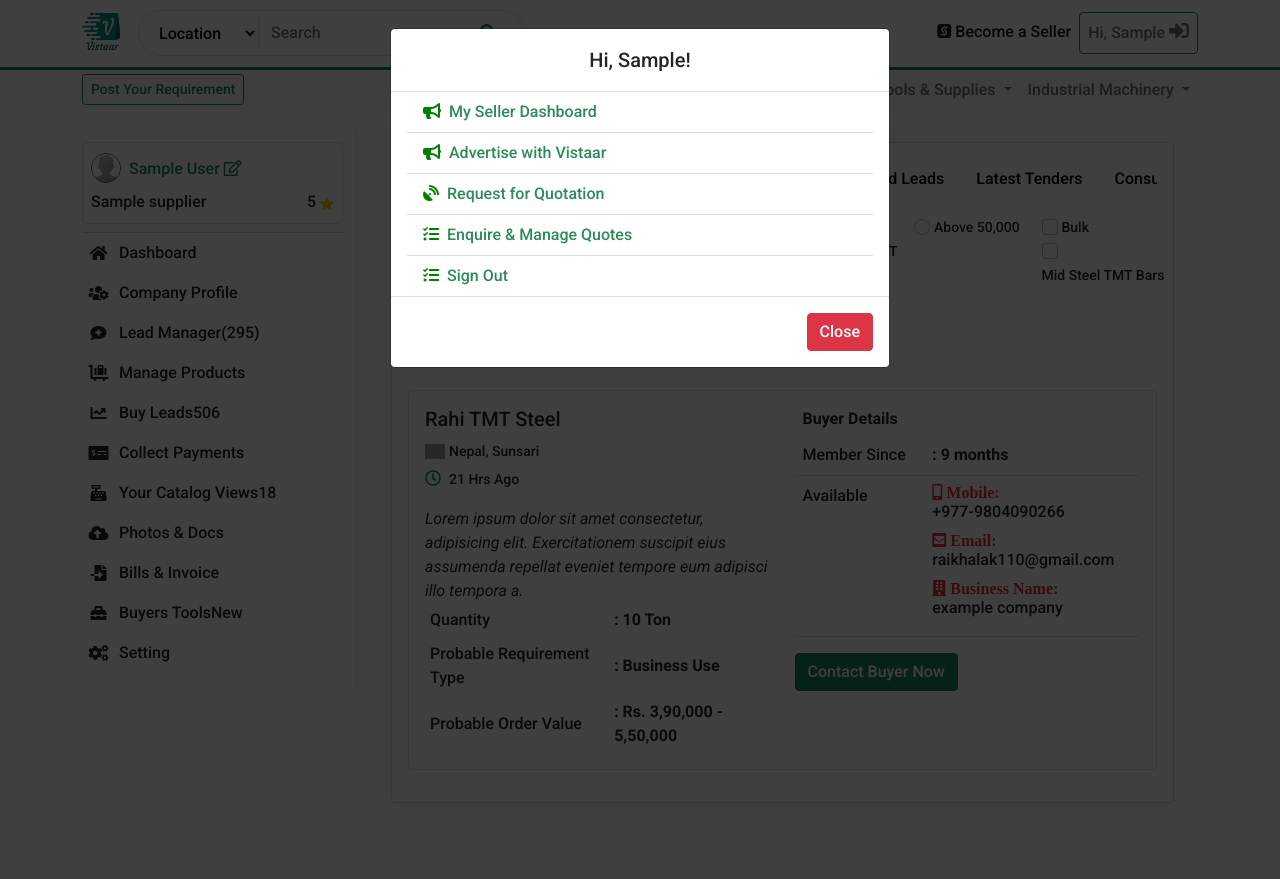
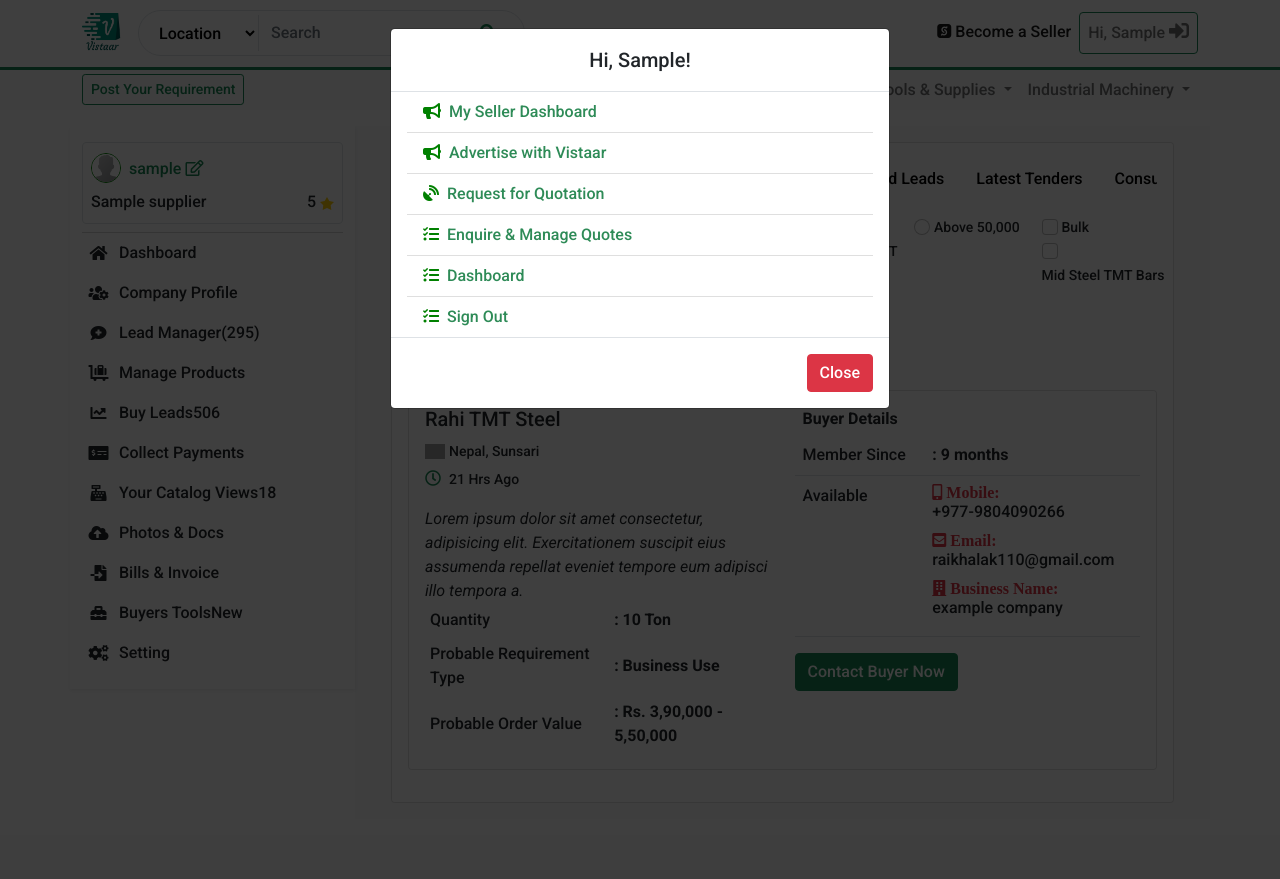
Before and after one commit to soft-craft/bighub, a Django app: page /account/buy_leads/ in a window 1280 px wide, after a click that opens the changed part. Run offline with Django 3.2, Linux system fonts and the light colour scheme; a user stored in the database is signed in; tables that the repository leaves empty hold one stand-in row (values such as "Sample post"); some libraries are stand-ins or nearby versions; grey boxes are pictures that could not be loaded.

Commit message:
Handled Dashboard Rendering

```diff
--- a/account/views.py
+++ b/account/views.py
@@ -1,7 +1,9 @@
 from django.shortcuts import redirect, render
 from django.contrib import messages
 from django.shortcuts import render
+from django.contrib.auth.models import User
 from django.contrib.auth import authenticate, login
+from django.shortcuts import get_object_or_404
 from .forms import UserRegistrationForm, UserEditForm, ProfileEditForm, RetailerForm, SupplierForm
 from django.contrib.auth.decorators import login_required
 from .models import *
@@ -11,21 +13,36 @@
 
 def register(request):
     if request.method == 'POST':
-        user_form = UserRegistrationForm(request.POST)
-        if user_form.is_valid():
-            # Create a new user object but avoid saving it yet
-            new_user = user_form.save(commit=False)
-            # Set the chosen password
-            new_user.set_password(user_form.cleaned_data['password'])
-            # Save the User object
-            new_user.save()
-            # Create the user profile
-            Profile.objects.create(user=new_user)
+        first_name = request.POST['first_name']
+        last_name  = request.POST['last_name']
+        username  = request.POST['username']
+        email  = request.POST['email']
+        password  = request.POST['password']
+        confirm_password  = request.POST['confirm_password']
 
-            return render(request, 'account/register_done.html',{'new_user': new_user})
+        if password == confirm_password:
+            if User.objects.filter(username=username).exists():
+                messages.error(request, 'Username is already taken. Try a different one!')
+                return redirect('register')
+            elif User.objects.filter(email=email).exists():
+                messages.error(request, 'Email already registered!')
+                return redirect('register')
+            else:
+                user = User.objects.create_user(
+                    first_name=first_name,
+                    last_name=last_name,
+                    username=username,
+                    email=email,
+                    password=password
+                )
+                user.save()
+                messages.success(request, 'Your account has been created. Login to continue!')
+                return redirect('login')
+        else:
+            messages.error(request, 'Password fields do not match!')
+            return redirect('register')
     else:
-        user_form = UserRegistrationForm()
-    return render(request,'account/register.html',{'user_form': user_form})
+        return render(request,'account/register.html')
 
 
 def user_login(request):
@@ -51,7 +68,10 @@
 @login_required
 def dashboard(request):
     current_profile = request.user.profile
-    current_supplier = Supplier.objects.get(user=request.user)
+    try:
+        current_supplier = Supplier.objects.get(user=request.user)
+    except Supplier.DoesNotExist:
+        current_supplier = None
 
     latest_buyleads = Primary_leads.objects.filter(seller = current_supplier)[:3]
     all_buyleads_count = Primary_leads.objects.filter(seller=current_supplier).count()
@@ -62,14 +82,18 @@
     print(request.get_full_path())
     return render(request,
                 'dashboard/dashboard.html',
-                {'section': 'dashboard','current_profile': current_profile,'current_supplier':current_supplier,'leads':latest_buyleads,'leads_count':all_buyleads_count, 'mboxes':latest_mbox,'mboxes_count':all_mbox_count})
+                {'section': 'dashboard','current_profile': current_profile,
+                'current_supplier':current_supplier,'leads':latest_buyleads,'leads_count':all_buyleads_count, 'mboxes':latest_mbox,'mboxes_count':all_mbox_count})
 
 
 @login_required
 def company_profile(request):
 
     current_profile = request.user.profile
-    current_supplier = Supplier.objects.get(user=request.user)
+    try:
+        current_supplier = Supplier.objects.get(user=request.user)
+    except Supplier.DoesNotExist:
+        current_supplier = None
 
     return render(request,
                 'dashboard/company_profile.html',
@@ -79,7 +103,10 @@
 def lead_manager(request):
 
     current_profile = request.user.profile
-    current_supplier = Supplier.objects.get(user=request.user)
+    try:
+        current_supplier = Supplier.objects.get(user=request.user)
+    except Supplier.DoesNotExist:
+        current_supplier = None
 
     sent_messages = Lead_messages.objects.filter()
 
@@ -91,7 +118,10 @@
 def manage_products(request):
 
     current_profile = request.user.profile
-    current_supplier = Supplier.objects.get(user=request.user)
+    try:
+        current_supplier = Supplier.objects.get(user=request.user)
+    except Supplier.DoesNotExist:
+        current_supplier = None
 
     return render(request,
                 'dashboard/manage_products.html',
@@ -101,7 +131,10 @@
 def buy_leads(request):
 
     current_profile = request.user.profile
-    current_supplier = Supplier.objects.get(user=request.user)
+    try:
+        current_supplier = Supplier.objects.get(user=request.user)
+    except Supplier.DoesNotExist:
+        current_supplier = None
 
     return render(request,
                 'dashboard/buy_leads.html',
@@ -112,7 +145,10 @@
 def collect_payments(request):
 
     current_profile = request.user.profile
-    current_supplier = Supplier.objects.get(user=request.user)
+    try:
+        current_supplier = Supplier.objects.get(user=request.user)
+    except Supplier.DoesNotExist:
+        current_supplier = None
 
     return render(request,
                 'dashboard/collect_payments.html',
@@ -122,7 +158,10 @@
 def catalog_view(request):
 
     current_profile = request.user.profile
-    current_supplier = Supplier.objects.get(user=request.user)
+    try:
+        current_supplier = Supplier.objects.get(user=request.user)
+    except Supplier.DoesNotExist:
+        current_supplier = None
 
     return render(request,
                 'dashboard/catalog_view.html',
@@ -132,7 +171,10 @@
 def photos_docs(request):
 
     current_profile = request.user.profile
-    current_supplier = Supplier.objects.get(user=request.user)
+    try:
+        current_supplier = Supplier.objects.get(user=request.user)
+    except Supplier.DoesNotExist:
+        current_supplier = None
 
     return render(request,
                 'dashboard/photos&docs.html',
@@ -143,7 +185,10 @@
 def bills_invoice(request):
 
     current_profile = request.user.profile
-    current_supplier = Supplier.objects.get(user=request.user)
+    try:
+        current_supplier = Supplier.objects.get(user=request.user)
+    except Supplier.DoesNotExist:
+        current_supplier = None
 
     return render(request,
                 'dashboard/bill&invoice.html',
@@ -154,7 +199,10 @@
 def buyer_tools(request):
 
     current_profile = request.user.profile
-    current_supplier = Supplier.objects.get(user=request.user)
+    try:
+        current_supplier = Supplier.objects.get(user=request.user)
+    except Supplier.DoesNotExist:
+        current_supplier = None
 
     return render(request,
                 'dashboard/buyer_tools.html',
@@ -165,7 +213,10 @@
 def settings(request):
 
     current_profile = request.user.profile
-    current_supplier = Supplier.objects.get(user=request.user)
+    try:
+        current_supplier = Supplier.objects.get(user=request.user)
+    except Supplier.DoesNotExist:
+        current_supplier = None
 
     return render(request,
                 'dashboard/settings.html',
--- a/retailers/models.py
+++ b/retailers/models.py
@@ -1,6 +1,6 @@
 from django.db import models
 from django.conf import settings
-
+from django.contrib.auth.models import User
 
 # Create your models here.
 
@@ -20,7 +20,7 @@
 class Retailer(models.Model):
 
 
-    user = models.OneToOneField(settings.AUTH_USER_MODEL,on_delete=models.CASCADE)
+    user = models.OneToOneField(User,on_delete=models.CASCADE)
 
     shop_name = models.CharField(max_length=250, null=False,blank=False)
     proprietor = models.CharField(max_length=50)
--- a/suppliers/models.py
+++ b/suppliers/models.py
@@ -1,5 +1,6 @@
 from django.db import models
 from django.conf import settings
+from django.contrib.auth.models import User
 
 
 # Create your models here.
@@ -17,7 +18,7 @@
 
 class Supplier(models.Model):
 
-    user = models.OneToOneField(settings.AUTH_USER_MODEL,on_delete=models.CASCADE)
+    user = models.OneToOneField(User,on_delete=models.CASCADE)
     name = models.CharField(max_length=50)
     state = models.CharField(max_length=50,choices=STATES)
     city = models.CharField(max_length=20)
--- a/templates/base.html
+++ b/templates/base.html
@@ -177,6 +177,11 @@
                                 </a>
                             </li>
                             {% if request.user.is_authenticated %}
+                            <li class="list-group-item">
+                                <a href="{% url "dashboard" %}" class="text-decoration-none">
+                                    <i class="fas fa-tasks"></i><span class="ms-2">Dashboard</span>
+                                </a>
+                            </li>
                             <li class="list-group-item">
                                 <a href="{% url "logout" %}" class="text-decoration-none">
                                     <i class="fas fa-tasks"></i><span class="ms-2">Sign Out</span>
--- a/templates/dashboard/sidebar.html
+++ b/templates/dashboard/sidebar.html
@@ -1,6 +1,6 @@
 {% load static %}
 
-<div class="col-3 h-100 shadow-sm py-3 sticky-top" style="top: 20px;">
+<div class="col-3 h-100 shadow-sm py-3 sticky-top" style="top: 20px; z-index: 0;">
     <div class="mb-2 p-2 dashboard-profile border border-lg-1 rounded">
         <div class="d-flex align-items-center flex-column text-center flex-lg-row">
             <img src="{% static "image/admin.png" %}" class="rounded-circle"
@@ -25,7 +25,7 @@
 
     </div>
     <ul class="list-group dashboard-item">
-        <a href="dashboard.html" class="text-decoration-none">
+        <a href="{% url 'dashboard' %}" class="text-decoration-none">
             <li class="list-group-item py-2 px-1">
                 <div class="d-flex flex-column text-center text-lg-start flex-lg-row align-items-center">
                     <div class="d-flex justify-content-center me-lg-2" style="width: 25px;">
@@ -35,7 +35,7 @@
                 </div>
             </li>
         </a>
-        <a href="company-profile.html" class="text-decoration-none">
+        <a href="{% url 'company_profile' %}" class="text-decoration-none">
             <li
                 class="list-group-item py-2 px-1 d-flex align-items-center flex-column text-center text-lg-start flex-lg-row">
                 <div class="d-flex justify-content-center me-lg-2" style="width: 25px;">
@@ -44,7 +44,7 @@
                 Company Profile
             </li>
         </a>
-        <a href="lead_manager.html" class="text-decoration-none">
+        <a href="{% url 'lead_manager' %}" class="text-decoration-none">
             <li
                 class="list-group-item py-2 px-1 d-flex align-items-center flex-column text-center text-lg-start flex-lg-row">
                 <div class="d-flex justify-content-center me-lg-2" style="width: 25px;">
@@ -53,7 +53,7 @@
                 Lead Manager <span class="d-none d-lg-block"> (295)</span>
             </li>
         </a>
-        <a href="manage_product.html" class="text-decoration-none">
+        <a href="{% url 'manage_products' %}" class="text-decoration-none">
             <li
                 class="list-group-item py-2 px-1 d-flex align-items-center flex-column text-center text-lg-start flex-lg-row">
                 <div class="d-flex justify-content-center me-lg-2" style="width: 25px;">
@@ -62,7 +62,7 @@
                 Manage Products
             </li>
         </a>
-        <a href="buy_lead.html" class="text-decoration-none">
+        <a href="{% url 'buy_leads' %}" class="text-decoration-none">
             <li
                 class="list-group-item py-2 px-1 d-flex align-items-center flex-column text-center text-lg-start flex-lg-row">
                 <div class="d-flex justify-content-center me-lg-2" style="width: 25px;">
@@ -71,7 +71,7 @@
                 Buy Leads <span>506</span>
             </li>
         </a>
-        <a href="collect_payment.html" class="text-decoration-none">
+        <a href="{% url 'collect_payments' %}" class="text-decoration-none">
             <li
                 class="list-group-item py-2 px-1 d-flex align-items-center flex-column text-center text-lg-start flex-lg-row">
                 <div class="d-flex justify-content-center me-lg-2" style="width: 25px;">
@@ -80,7 +80,7 @@
                 Collect Payments
             </li>
         </a>
-        <a href="catalog_view.html" class="text-decoration-none">
+        <a href="{% url 'catalog_view' %}" class="text-decoration-none">
             <li
                 class="list-group-item py-2 px-1 d-flex align-items-center flex-column text-center text-lg-start flex-lg-row">
                 <div class="d-flex justify-content-center me-lg-2" style="width: 25px;">
@@ -89,7 +89,7 @@
                 Your Catalog Views <span>18</span>
             </li>
         </a>
-        <a href="photos&doc.html" class="text-decoration-none">
+        <a href="{% url 'photos_docs' %}" class="text-decoration-none">
             <li
                 class="list-group-item py-2 px-1 d-flex align-items-center flex-column text-center text-lg-start flex-lg-row">
                 <div class="d-flex justify-content-center me-lg-2" style="width: 25px;">
@@ -98,7 +98,7 @@
                 Photos & Docs
             </li>
         </a>
-        <a href="bill&invoice.html" class="text-decoration-none">
+        <a href="{% url 'bills_invoice' %}" class="text-decoration-none">
             <li
                 class="list-group-item py-2 px-1 d-flex align-items-center flex-column text-center text-lg-start flex-lg-row">
                 <div class="d-flex justify-content-center me-lg-2" style="width: 25px;">
@@ -107,7 +107,7 @@
                 Bills & Invoice
             </li>
         </a>
-        <a href="buyer_tool.html" class="text-decoration-none">
+        <a href="{% url 'buyer_tools' %}" class="text-decoration-none">
             <li
                 class="list-group-item py-2 px-1 d-flex align-items-center flex-column text-center text-lg-start flex-lg-row">
                 <div class="d-flex justify-content-center me-lg-2" style="width: 25px;">
@@ -116,7 +116,7 @@
                 Buyers Tools <span>New</span>
             </li>
         </a>
-        <a href="setting.html" class="text-decoration-none">
+        <a href="{% url 'settings' %}" class="text-decoration-none">
             <li
                 class="list-group-item py-2 px-1 d-flex align-items-center flex-column text-center text-lg-start flex-lg-row">
                 <div class="d-flex justify-content-center me-lg-2" style="width: 25px;">
```
Also changed, not shown: account/models.py (+14 -4 lines), templates/account/register.html (+13 -0 lines).
